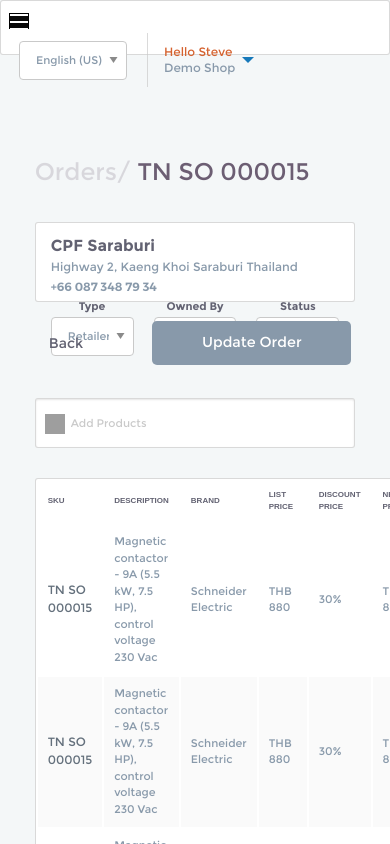
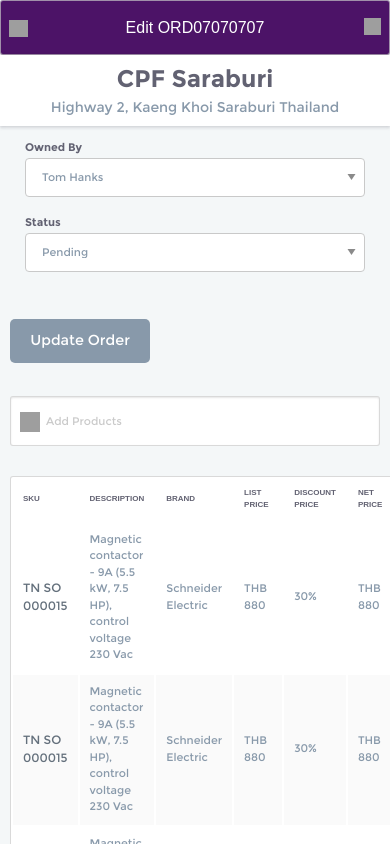
Before and after one commit to 053steve/nimbl3_frontend_test, a React app: page / in a window 390 px wide. Built offline with nearby package versions, Linux system fonts and the light colour scheme; grey boxes are pictures that could not be loaded.

Commit message:
Save before fucking up.

```diff
--- a/src/components/OrderForm/OrderInfo/OrderInfo.scss
+++ b/src/components/OrderForm/OrderInfo/OrderInfo.scss
@@ -2,6 +2,39 @@
 
 #orderinfo-wrapper {
   margin-top: 36px;
+
+  @include breakpoint(small only) {
+      margin-top: 0px;
+  }
+
+  .mobile-order-info {
+    background: white;
+    box-shadow: 0 -1px 3px 0 rgba(0,0,0,0.11), 0 2px 3px 0 rgba(98,98,114,0.21);
+    text-align: center;
+    padding-top: 6px;
+    padding-bottom: 8px;
+
+
+    .mobile-orderinfo-from {
+        @extend .main-bold-font;
+        font-size: 24px !important;
+        color: #626272 !important;
+    }
+
+    .mobile-orderinfo-location {
+      @extend .main-font;
+      font-size: 14px !important;
+    }
+
+     @include breakpoint(small only) {
+        margin-top: 0px;
+      }
+  }
+
+
+
+
+
 
 
   #orderinfo-inputs {
@@ -10,6 +43,12 @@
     padding-right: 15px;
     padding-top: 12px;
     padding-bottom: 12px;
+
+    @include breakpoint(small only) {
+      background-color: transparent !important;
+      border: 0px;
+      height: auto;
+    }
 
     span {
       line-height: 20px;
@@ -34,6 +73,10 @@
     .orderinfo-select {
       text-align: center;
 
+      @include breakpoint(small only) {
+        text-align: left;
+      }
+
       label {
         @extend .main-bold-font;
 
@@ -41,7 +84,9 @@
           @extend .main-font;
           border-radius: 4px;
           border: 1px solid #C9C9C9;
-          padding-left: 16px
+          padding-left: 16px;
+
+
         }
       }
     }
--- a/src/components/OrderForm/OrderInfo/index.js
+++ b/src/components/OrderForm/OrderInfo/index.js
@@ -6,13 +6,22 @@ class OrderInfo extends Component {
   render() {
 
     return  (
-      <div id="orderinfo-wrapper" className="columns small-12">
+
+      <div id="orderinfo-wrapper" className="">
+
+        <div className="show-for-small-only mobile-order-info ">
+            <div className="mobile-orderinfo-from">CPF Saraburi</div>
+            <div className="mobile-orderinfo-location">Highway 2, Kaeng Khoi Saraburi Thailand</div>
+
+        </div>
+
+        <div className="columns small-12">
           <div className="row">
 
             <div className="columns small-12 medium-9">
               <div id="orderinfo-inputs" className="cards">
                 <div className="row">
-                <div className="columns small-12 medium-6">
+                  <div className="columns small-12 medium-6 hide-for-small-only">
                     <span>
                       <div id="orderinfo-from"><span>CPF Saraburi</span></div>
                       <div id="orderinfo-location"><span>Highway 2, Kaeng Khoi Saraburi Thailand</span></div>
@@ -20,7 +29,7 @@ class OrderInfo extends Component {
                     </span>
 
                   </div>
-                <div className="columns orderinfo-select">
+                  <div className="column small-12 medium-2 orderinfo-select hide-for-small-only">
                     <label> Type
                       <select placeholder="Retailers">
                         <option value="" selected disabled>Retailers</option>
@@ -31,7 +40,7 @@ class OrderInfo extends Component {
                     </label>
                   </div>
 
-                <div className="columns orderinfo-select">
+                  <div className="columns small-12 medium-2 orderinfo-select">
                     <label>Owned By
                       <select>
                         <option value="" selected disabled>Tom Hanks</option>
@@ -41,7 +50,7 @@ class OrderInfo extends Component {
                       </select>
                     </label>
                   </div>
-                <div className="columns orderinfo-select">
+                  <div className="column small-12 medium-2 orderinfo-select ">
                     <label>Status
                       <select>
                         <option value="" selected disabled>Pending</option>
@@ -56,15 +65,15 @@ class OrderInfo extends Component {
               </div>
             </div>
             <div id="order-actions" className="columns small-12 medium-3">
-              <div className="row align-spaced">
-                <a href="#" className="back column small-3">Back</a>
-                <a href="#" className="button column small-7">Update Order</a>
+                <a href="#" className="button column small-5 show-for-small-only">Update Order</a>
+                <div className="row align-spaced hide-for-small-only">
+                  <a href="#" className="back column medium-3">Back</a>
+                  <a href="#" className="button column small-4 medium-7">Update Order</a>
+                </div>
+            </div>
+          </div>
         </div>
 
-
-
-          </div>
-        </div>
       </div>
     );
   }
--- a/src/components/OrderForm/ProductList/index.js
+++ b/src/components/OrderForm/ProductList/index.js
@@ -8,7 +8,7 @@ class ProductList extends Component {
   render() {
 
     return  (
-        <div id="productlist-wrapper" className="columns small-12">
+        <div id="productlist-wrapper" className="columns small-12 table-scroll">
           <table id="productlist" className="cards">
             <thead>
               <tr>
--- a/src/components/OrderForm/index.js
+++ b/src/components/OrderForm/index.js
@@ -10,12 +10,13 @@ class OrderForm extends Component {
     return (
       <div className="container">
         <div className="row expanded">
-          <div className="order-title columns small-12">
+          <div className="order-title columns small-12 hide-for-small-only">
             <div><span className="title">Orders/ </span>TN SO 000015</div>
           </div>
 
         </div>
         <div className="row expanded">
+
           <OrderInfo/>
         </div>
         <div className="row expanded">
--- a/src/components/Top-Nav/Top-Nav.css
+++ b/src/components/Top-Nav/Top-Nav.css
@@ -107,12 +107,27 @@ span {
   width: 100%;
   flex: 0 0 55px;
   border: 1px solid #0a0a0a; }
+  @media screen and (max-width: 39.9375em) {
+    .app-dashboard-top-nav-bar {
+      background-color: #4C1367 !important; } }
   .app-dashboard-top-nav-bar .menu-icon {
     vertical-align: text-bottom;
     background: #0a0a0a;
     border: 1px solid black; }
     .app-dashboard-top-nav-bar .menu-icon:after {
       color: #0a0a0a; }
+  .app-dashboard-top-nav-bar .top-bar-left .arrowGrey {
+    width: 19px;
+    height: 17px;
+    transform: rotate(180deg); }
+  .app-dashboard-top-nav-bar .top-bar-left #title-bar-small {
+    text-align: center;
+    color: white; }
+  .app-dashboard-top-nav-bar .top-bar-left .magnifyingGlass {
+    width: 17px;
+    height: 17px;
+    margin-top: 2px;
+    float: right; }
   .app-dashboard-top-nav-bar .top-bar-right ul {
     background: #FFFFFF; }
   .app-dashboard-top-nav-bar .top-bar-right ul.dropdown {
--- a/src/components/Top-Nav/Top-Nav.scss
+++ b/src/components/Top-Nav/Top-Nav.scss
@@ -14,6 +14,10 @@ $app-dashboard-top-nav-height: 55px;
   flex: 0 0 $app-dashboard-top-nav-height;
   border: 1px solid $black;
 
+  @include breakpoint(small only) {
+    background-color: $purple-dark !important;
+  }
+
   .menu-icon {
     vertical-align: text-bottom;
     background: $black;
@@ -21,6 +25,27 @@ $app-dashboard-top-nav-height: 55px;
 
     &:after {
         color: $black;
+    }
+  }
+
+  .top-bar-left {
+
+    .arrowGrey {
+      width: 19px;
+      height: 17px;
+      transform: rotate(180deg)
+    }
+
+    #title-bar-small {
+      text-align: center;
+      color: white;
+    }
+
+    .magnifyingGlass {
+      width: 17px;
+      height: 17px;
+      margin-top: 2px;
+      float: right;
     }
   }
 
--- a/src/components/Top-Nav/index.js
+++ b/src/components/Top-Nav/index.js
@@ -2,20 +2,19 @@ import React, { Component } from 'react'
 import PropTypes from 'prop-types'
 import { connect } from 'react-redux'
 import { toggle_menu } from '../../actions'
+import arrowGrey from '../../assets/icons/arrow-grey.svg';
+import magnifyingGlass from '../../assets/icons/magnifying-glass.svg';
+
 
 // import $ from 'jquery'
 
 class TopNav extends Component {
 
 
-  navtopMenuEvent = () => {
+  navtopMenuEvent = evt => {
+    evt.preventDefault()
     this.props.dispatch(toggle_menu())
   }
-
-  // componentDidMount = () => {
-  //   $(document).foundation()
-  // }
-
 
   render() {
 
@@ -23,10 +22,25 @@ class TopNav extends Component {
 
       <div className="row expanded app-dashboard-top-nav-bar flex-container cards top-bar align-right">
         <div className="top-bar-left">
-          <button className="menu-icon hide-for-medium" onClick={this.navtopMenuEvent.bind(this)}></button>
+          <div className="show-for-small-only row">
+            <div className="column small-3">
+              <a href="" onClick={this.navtopMenuEvent.bind(this)}>
+                <img src={arrowGrey} className="icon arrowGrey" alt="arrowGrey"/>
+              </a>
             </div>
-        <div className="top-bar-right">
-        <div className="columns flex-child-shrink small-6">
+            <div id="title-bar-small" className="column small-6">
+              Edit ORD07070707
+            </div>
+            <div className="column small-3">
+              <a href="#">
+                <img src={magnifyingGlass} className="icon magnifyingGlass" alt="magnifyingGlass"/>
+              </a>
+            </div>
+          </div>
+
+        </div>
+        <div className="top-bar-right hide-for-small-only">
+          <div className="columns flex-child-shrink small-6 ">
 
             <ul className="dropdown menu" data-dropdown-menu>
               <li id="top-nav-select-wrapper">
--- a/src/containers/Main/Main.css
+++ b/src/containers/Main/Main.css
@@ -109,3 +109,6 @@ span {
   padding-left: 24.63px;
   padding-right: 24.63px;
   padding-top: 102px; }
+  @media screen and (max-width: 39.9375em) {
+    .page-wrapper {
+      padding: 0px; } }
--- a/src/containers/Main/Main.scss
+++ b/src/containers/Main/Main.scss
@@ -12,4 +12,8 @@
   padding-left: 24.63px;
   padding-right: 24.63px;
   padding-top: 102px;
+
+  @include breakpoint(small only) {
+    padding: 0px;
+  }
 }
```
Also changed, not shown: src/containers/App.css. Lines whose indentation alone changed are shown as unchanged.
